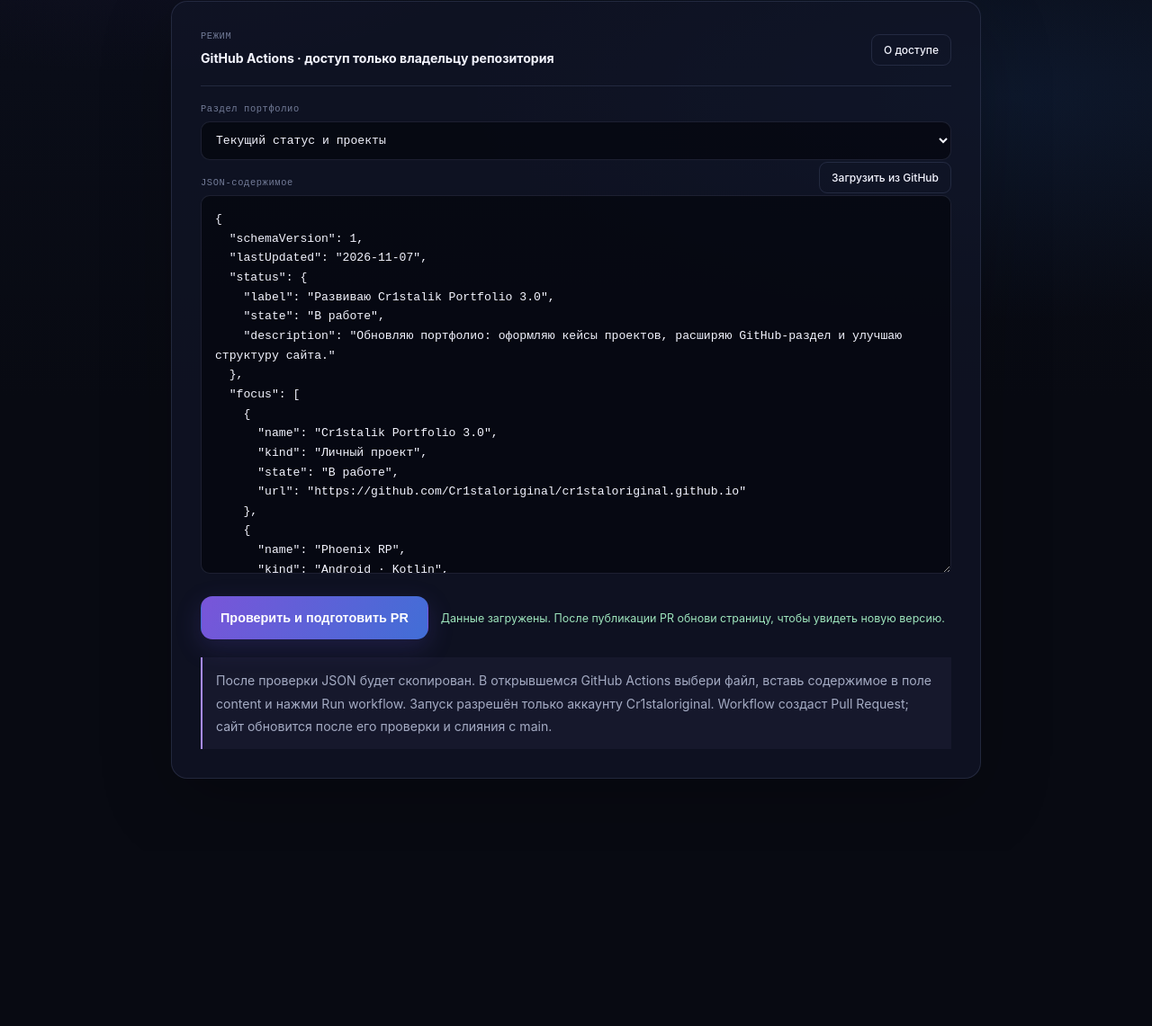
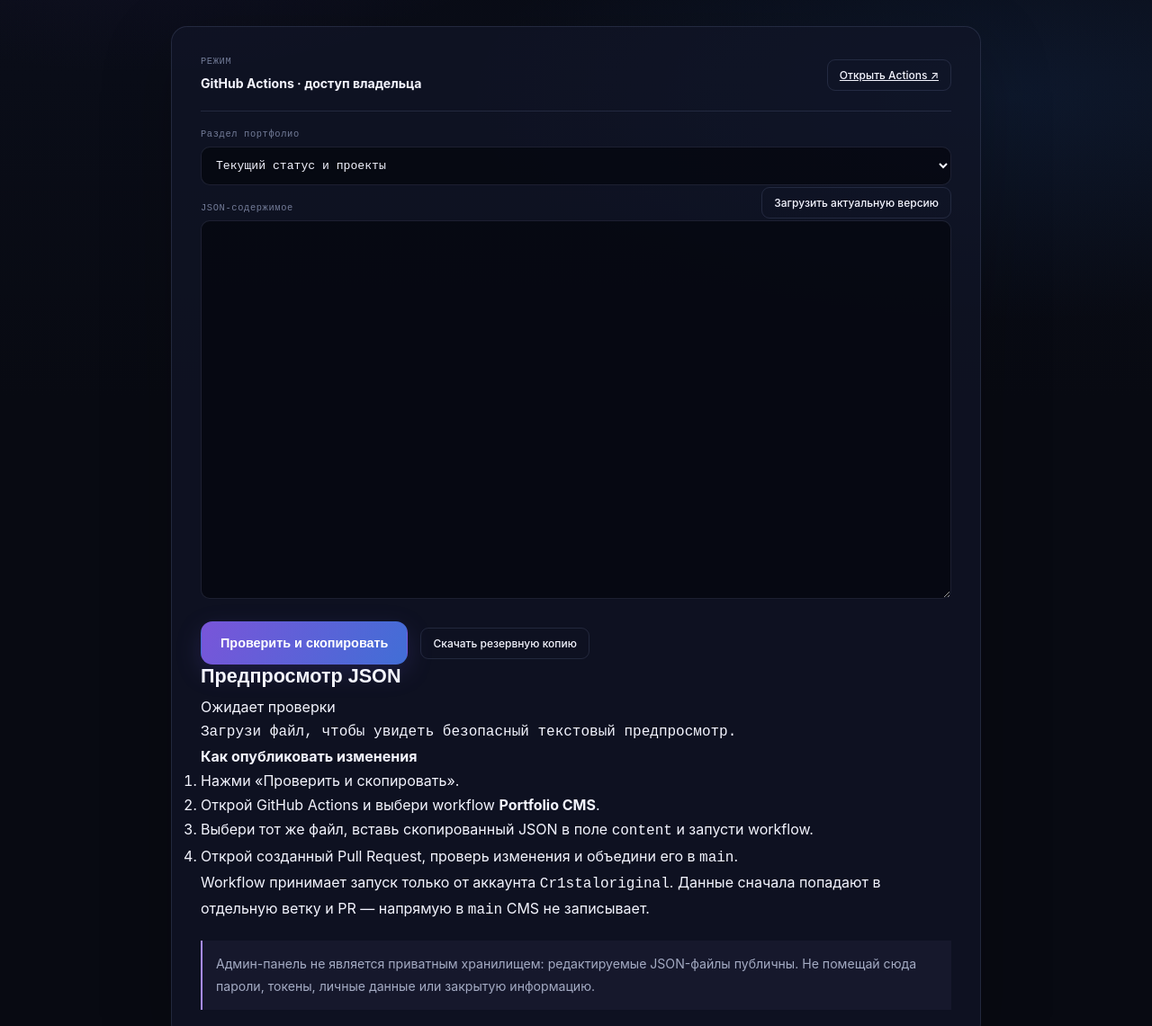
Before and after one commit to Cr1staloriginal/cr1staloriginal.github.io, a plain HTML site: page admin/index.html in a window 1280 px wide. Shown: the part 356-1497 px from the top of the page at 90% size. Before the commit the page ends 1302 px from the top, so only its background shows below. Drawn offline with Linux system fonts and the light colour scheme.

Commit message:
feat(cms): improve GitHub-only admin interface

```diff
--- a/admin/index.html
+++ b/admin/index.html
@@ -4,7 +4,8 @@
   <meta charset="utf-8">
   <meta name="viewport" content="width=device-width,initial-scale=1">
   <meta name="theme-color" content="#080a12">
-  <meta name="description" content="Управление публичными данными портфолио Cr1stalik через GitHub Actions.">
+  <meta name="description" content="Безопасное управление публичными данными портфолио Cr1stalik через GitHub Actions.">
+  <meta name="robots" content="noindex,nofollow">
   <link rel="icon" href="../favicon.svg" type="image/svg+xml">
   <link rel="stylesheet" href="../style.css">
   <link rel="stylesheet" href="admin.css">
@@ -16,19 +17,13 @@
     <header class="admin-heading">
       <div class="section-kicker">CR1STALIK / GITHUB CMS</div>
       <h1>Управление <span class="gradient-text">портфолио</span></h1>
-      <p>CMS работает без VPS и отдельного backend. Данные публикуются через GitHub Actions и Pull Request.</p>
+      <p>Редактируй публичные данные, проверяй JSON и скачивай резервную копию. Публикация проходит через GitHub Actions и Pull Request — без VPS и токенов в браузере.</p>
     </header>
 
-    <section class="admin-panel" id="login-panel" hidden>
-      <h2>GitHub</h2>
-      <p>Для запуска CMS нужен доступ к репозиторию.</p>
-      <button class="btn primary" id="login-button" type="button">Открыть GitHub ↗</button>
-    </section>
-
-    <section class="admin-panel" id="editor-panel" hidden>
+    <section class="admin-panel" id="editor-panel">
       <div class="admin-toolbar">
-        <div><span class="admin-label">РЕЖИМ</span><strong id="admin-login">GitHub Actions</strong></div>
-        <button class="admin-button" id="logout-button" type="button">О доступе</button>
+        <div><span class="admin-label">РЕЖИМ</span><strong id="admin-login">GitHub Actions · доступ владельца</strong></div>
+        <a class="admin-button" href="https://github.com/Cr1staloriginal/cr1staloriginal.github.io/actions/workflows/portfolio-cms.yml" target="_blank" rel="noopener noreferrer">Открыть Actions ↗</a>
       </div>
       <label class="admin-label" for="file-select">Раздел портфолио</label>
       <select id="file-select">
@@ -38,14 +33,29 @@
       </select>
       <div class="admin-editor-heading">
         <label class="admin-label" for="json-editor">JSON-содержимое</label>
-        <button class="admin-button" id="reload-button" type="button">Загрузить из GitHub</button>
+        <button class="admin-button" id="reload-button" type="button">Загрузить актуальную версию</button>
       </div>
-      <textarea id="json-editor" spellcheck="false" rows="18" aria-label="JSON-содержимое"></textarea>
+      <textarea id="json-editor" spellcheck="false" rows="18" aria-label="JSON-содержимое" autocapitalize="off"></textarea>
       <div class="admin-actions">
-        <button class="btn primary" id="save-button" type="button">Проверить и подготовить PR</button>
-        <span class="admin-feedback" id="editor-feedback" role="status"></span>
+        <button class="btn primary" id="save-button" type="button">Проверить и скопировать</button>
+        <button class="admin-button" id="download-button" type="button">Скачать резервную копию</button>
+        <span class="admin-feedback" id="editor-feedback" role="status" aria-live="polite"></span>
       </div>
-      <p class="admin-note">После проверки JSON будет скопирован. В открывшемся GitHub Actions выбери файл, вставь содержимое в поле content и нажми Run workflow. Запуск разрешён только аккаунту Cr1staloriginal. Workflow создаст Pull Request; сайт обновится после его проверки и слияния с main.</p>
+      <section class="admin-preview" aria-labelledby="preview-title">
+        <div class="admin-preview-heading"><h2 id="preview-title">Предпросмотр JSON</h2><span id="preview-state">Ожидает проверки</span></div>
+        <pre id="json-preview">Загрузи файл, чтобы увидеть безопасный текстовый предпросмотр.</pre>
+      </section>
+      <div class="admin-steps">
+        <strong>Как опубликовать изменения</strong>
+        <ol>
+          <li>Нажми «Проверить и скопировать».</li>
+          <li>Открой GitHub Actions и выбери workflow <b>Portfolio CMS</b>.</li>
+          <li>Выбери тот же файл, вставь скопированный JSON в поле <code>content</code> и запусти workflow.</li>
+          <li>Открой созданный Pull Request, проверь изменения и объедини его в <code>main</code>.</li>
+        </ol>
+        <p>Workflow принимает запуск только от аккаунта <code>Cr1staloriginal</code>. Данные сначала попадают в отдельную ветку и PR — напрямую в <code>main</code> CMS не записывает.</p>
+      </div>
+      <p class="admin-note">Админ-панель не является приватным хранилищем: редактируемые JSON-файлы публичны. Не помещай сюда пароли, токены, личные данные или закрытую информацию.</p>
       <p id="pr-result" class="admin-pr-result" hidden></p>
     </section>
   </main>
```
